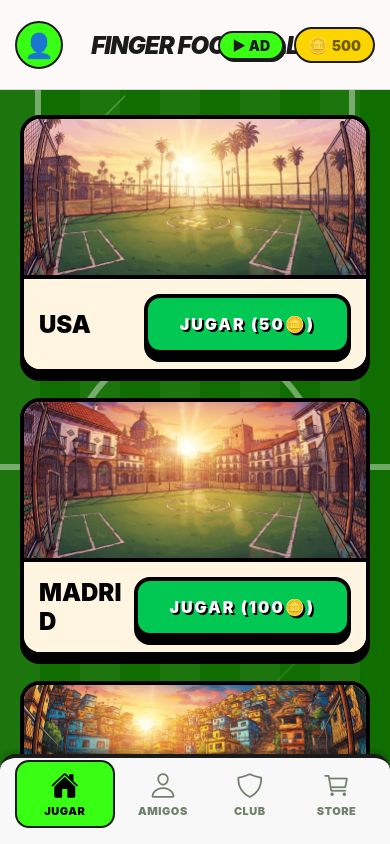
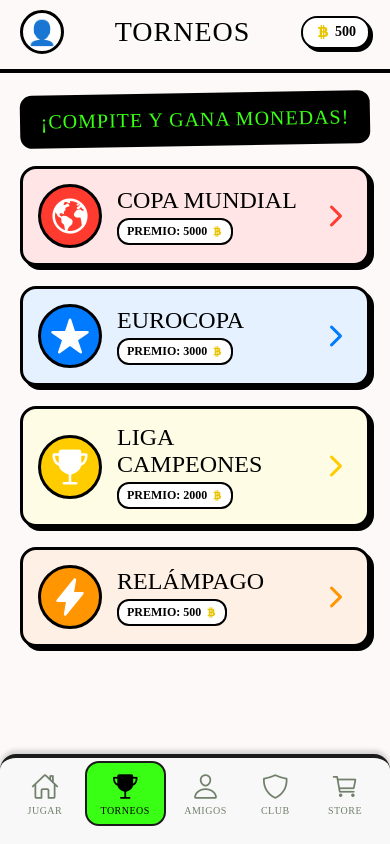
Before and after one commit to jbermejo14/chapas-futbol, a React Native app: screen /TournamentsTab in a window 390 px wide. Built offline with nearby package versions, Linux system fonts and the light colour scheme; no server answers.

Commit message:
feat: add Torneos tab with hypercasual UI cards for tournaments

```diff
--- a/src/components/CustomTabBar.tsx
+++ b/src/components/CustomTabBar.tsx
@@ -38,6 +38,9 @@ export const CustomTabBar: React.FC<BottomTabBarProps> = ({ state, descriptors,
         if (route.name === 'HomeTab') {
           iconName = isFocused ? 'home' : 'home-outline';
           labelOverride = 'JUGAR';
+        } else if (route.name === 'TournamentsTab') {
+          iconName = isFocused ? 'trophy' : 'trophy-outline';
+          labelOverride = 'TORNEOS';
         } else if (route.name === 'CustomizationTab') {
           iconName = isFocused ? 'shield' : 'shield-outline';
           labelOverride = 'CLUB';
@@ -113,12 +116,12 @@ const styles = StyleSheet.create({
     marginHorizontal: 5,
   },
   icon: {
-    marginBottom: 2,
+    marginBottom: 0,
   },
   labelText: {
-    fontSize: 11,
-    fontWeight: '900',
-    textTransform: 'uppercase',
+    fontFamily: 'Anton',
+    fontSize: 10,
+    marginTop: 2,
     letterSpacing: 0.5,
   },
   labelTextActive: {
--- a/src/navigation/AppNavigator.tsx
+++ b/src/navigation/AppNavigator.tsx
@@ -12,6 +12,7 @@ import { CustomizationScreen } from '../screens/CustomizationScreen';
 import { ArenaScreen } from '../screens/ArenaScreen';
 import { FriendsScreen } from '../screens/FriendsScreen';
 import { CoinShopScreen } from '../screens/CoinShopScreen';
+import { TournamentsScreen } from '../screens/TournamentsScreen';
 import { colors } from '../theme/colors';
 import { TeamId, FormationId, FieldId } from '../data/chapasData';
 import { useChapasStore } from '../store/chapasStore';
@@ -22,6 +23,7 @@ import { HypercasualButton } from '../components/HypercasualButton';
 
 export type TabParamList = {
   HomeTab: undefined;
+  TournamentsTab: undefined;
   FriendsTab: undefined;
   CustomizationTab: undefined;
   ShopTab: undefined;
@@ -124,6 +126,14 @@ const MainTabs = () => {
         component={HomeScreen}
         options={{
           title: 'JUGAR',
+        }}
+      />
+      <Tab.Screen
+        name="TournamentsTab"
+        component={TournamentsScreen}
+        options={{
+          title: 'TORNEOS',
+          headerShown: false,
         }}
       />
       <Tab.Screen
--- /dev/null
+++ b/src/screens/TournamentsScreen.tsx
@@ -0,0 +1,244 @@
+import React from 'react';
+import { View, Text, StyleSheet, ScrollView, TouchableOpacity, Alert, Image } from 'react-native';
+import { CompositeScreenProps } from '@react-navigation/native';
+import { BottomTabScreenProps } from '@react-navigation/bottom-tabs';
+import { NativeStackScreenProps } from '@react-navigation/native-stack';
+import { TabParamList, RootStackParamList } from '../navigation/AppNavigator';
+import { useChapasStore } from '../store/chapasStore';
+import { Ionicons } from '@expo/vector-icons';
+import { useSafeAreaInsets } from 'react-native-safe-area-context';
+
+type Props = CompositeScreenProps<
+  BottomTabScreenProps<TabParamList, 'TournamentsTab'>,
+  NativeStackScreenProps<RootStackParamList>
+>;
+
+const TOURNAMENTS = [
+  { id: 'world', title: 'COPA MUNDIAL', icon: 'earth', color: '#ff3b30', bg: '#ffe5e5', prize: 5000 },
+  { id: 'euro', title: 'EUROCOPA', icon: 'star', color: '#007aff', bg: '#e5f1ff', prize: 3000 },
+  { id: 'champions', title: 'LIGA CAMPEONES', icon: 'trophy', color: '#ffcc00', bg: '#fffce5', prize: 2000 },
+  { id: 'blitz', title: 'RELÁMPAGO', icon: 'flash', color: '#ff9500', bg: '#fff0e5', prize: 500 },
+];
+
+export const TournamentsScreen: React.FC<Props> = ({ navigation }) => {
+  const { coins, user } = useChapasStore();
+  const insets = useSafeAreaInsets();
+
+  const handleTournamentPress = (title: string) => {
+    Alert.alert('¡Próximamente!', `El torneo ${title} se encuentra en construcción. ¡Vuelve pronto para competir por la gloria!`);
+  };
+
+  return (
+    <View style={styles.container}>
+      {/* Header */}
+      <View style={[styles.header, { paddingTop: Math.max(insets.top, 10) }]}>
+        <View style={styles.avatarContainer}>
+          <TouchableOpacity onPress={() => navigation.navigate('Profile')} style={{width: '100%', height: '100%', justifyContent: 'center', alignItems: 'center'}}>
+            {user?.profilePictureUrl ? (
+              <Image source={{ uri: user.profilePictureUrl }} style={styles.avatarImage} />
+            ) : (
+              <Text style={{ fontSize: 24 }}>👤</Text>
+            )}
+          </TouchableOpacity>
+        </View>
+
+        <Text style={styles.headerTitle}>TORNEOS</Text>
+
+        <View style={styles.coinsBadgeWrapper}>
+          <View style={styles.coinsBadgeShadow} />
+          <View style={styles.coinsBadge}>
+            <View style={styles.rimLight} />
+            <Ionicons name="logo-bitcoin" size={16} color="#e9c400" />
+            <Text style={styles.coinsText}>{coins.toLocaleString()}</Text>
+          </View>
+        </View>
+      </View>
+
+      {/* Content */}
+      <ScrollView contentContainerStyle={styles.scrollContent} showsVerticalScrollIndicator={false}>
+        <View style={styles.bannerContainer}>
+          <Text style={styles.bannerText}>¡COMPITE Y GANA MONEDAS!</Text>
+        </View>
+
+        {TOURNAMENTS.map((t) => (
+          <TouchableOpacity
+            key={t.id}
+            style={styles.cardWrapper}
+            activeOpacity={0.8}
+            onPress={() => handleTournamentPress(t.title)}
+          >
+            <View style={styles.cardShadow} />
+            <View style={[styles.card, { backgroundColor: t.bg }]}>
+              <View style={[styles.iconContainer, { backgroundColor: t.color }]}>
+                <Ionicons name={t.icon as any} size={40} color="#FFF" />
+              </View>
+              <View style={styles.cardInfo}>
+                <Text style={styles.cardTitle}>{t.title}</Text>
+                <View style={styles.prizeBadge}>
+                  <Text style={styles.prizeText}>PREMIO: {t.prize}</Text>
+                  <Ionicons name="logo-bitcoin" size={12} color="#e9c400" />
+                </View>
+              </View>
+              <Ionicons name="chevron-forward" size={32} color={t.color} />
+            </View>
+          </TouchableOpacity>
+        ))}
+
+        <View style={{height: 100}} />
+      </ScrollView>
+    </View>
+  );
+};
+
+const styles = StyleSheet.create({
+  container: {
+    flex: 1,
+    backgroundColor: '#fcf9f8',
+  },
+  header: {
+    backgroundColor: '#fcf9f8',
+    flexDirection: 'row',
+    alignItems: 'center',
+    justifyContent: 'space-between',
+    paddingHorizontal: 20,
+    paddingBottom: 15,
+    borderBottomWidth: 4,
+    borderBottomColor: '#000',
+    zIndex: 10,
+  },
+  headerTitle: {
+    fontFamily: 'Anton',
+    fontSize: 28,
+    color: '#000',
+    letterSpacing: 1,
+    textShadowColor: '#fff',
+    textShadowOffset: { width: 2, height: 2 },
+    textShadowRadius: 0,
+  },
+  avatarContainer: {
+    width: 44,
+    height: 44,
+    borderRadius: 22,
+    backgroundColor: '#fff',
+    borderWidth: 3,
+    borderColor: '#000',
+    overflow: 'hidden',
+  },
+  avatarImage: {
+    width: '100%',
+    height: '100%',
+  },
+  coinsBadgeWrapper: {
+    position: 'relative',
+  },
+  coinsBadgeShadow: {
+    position: 'absolute',
+    top: 3,
+    left: 3,
+    right: -3,
+    bottom: -3,
+    backgroundColor: '#000',
+    borderRadius: 16,
+  },
+  coinsBadge: {
+    flexDirection: 'row',
+    alignItems: 'center',
+    backgroundColor: '#fff',
+    paddingHorizontal: 12,
+    paddingVertical: 6,
+    borderRadius: 16,
+    borderWidth: 2,
+    borderColor: '#000',
+    gap: 4,
+    overflow: 'hidden',
+  },
+  rimLight: {
+    position: 'absolute',
+    top: 0,
+    left: 0,
+    right: 0,
+    height: '40%',
+    backgroundColor: 'rgba(255,255,255,0.4)',
+  },
+  coinsText: {
+    fontFamily: 'Space Grotesk',
+    fontWeight: '700',
+    fontSize: 14,
+    color: '#000',
+  },
+  scrollContent: {
+    padding: 20,
+  },
+  bannerContainer: {
+    backgroundColor: '#000',
+    padding: 15,
+    borderRadius: 12,
+    marginBottom: 20,
+    transform: [{ rotate: '-1deg' }],
+  },
+  bannerText: {
+    color: '#39ff14',
+    fontFamily: 'Anton',
+    fontSize: 20,
+    textAlign: 'center',
+    letterSpacing: 1,
+  },
+  cardWrapper: {
+    marginBottom: 20,
+    position: 'relative',
+  },
+  cardShadow: {
+    position: 'absolute',
+    top: 4,
+    left: 4,
+    right: -4,
+    bottom: -4,
+    backgroundColor: '#000',
+    borderRadius: 16,
+  },
+  card: {
+    flexDirection: 'row',
+    alignItems: 'center',
+    padding: 15,
+    borderRadius: 16,
+    borderWidth: 3,
+    borderColor: '#000',
+  },
+  iconContainer: {
+    width: 64,
+    height: 64,
+    borderRadius: 32,
+    borderWidth: 3,
+    borderColor: '#000',
+    justifyContent: 'center',
+    alignItems: 'center',
+    marginRight: 15,
+  },
+  cardInfo: {
+    flex: 1,
+  },
+  cardTitle: {
+    fontFamily: 'Anton',
+    fontSize: 24,
+    color: '#000',
+    marginBottom: 4,
+  },
+  prizeBadge: {
+    flexDirection: 'row',
+    alignItems: 'center',
+    backgroundColor: '#fff',
+    alignSelf: 'flex-start',
+    paddingHorizontal: 8,
+    paddingVertical: 4,
+    borderRadius: 12,
+    borderWidth: 2,
+    borderColor: '#000',
+    gap: 4,
+  },
+  prizeText: {
+    fontFamily: 'Space Grotesk',
+    fontWeight: '700',
+    fontSize: 12,
+    color: '#000',
+  },
+});
```
